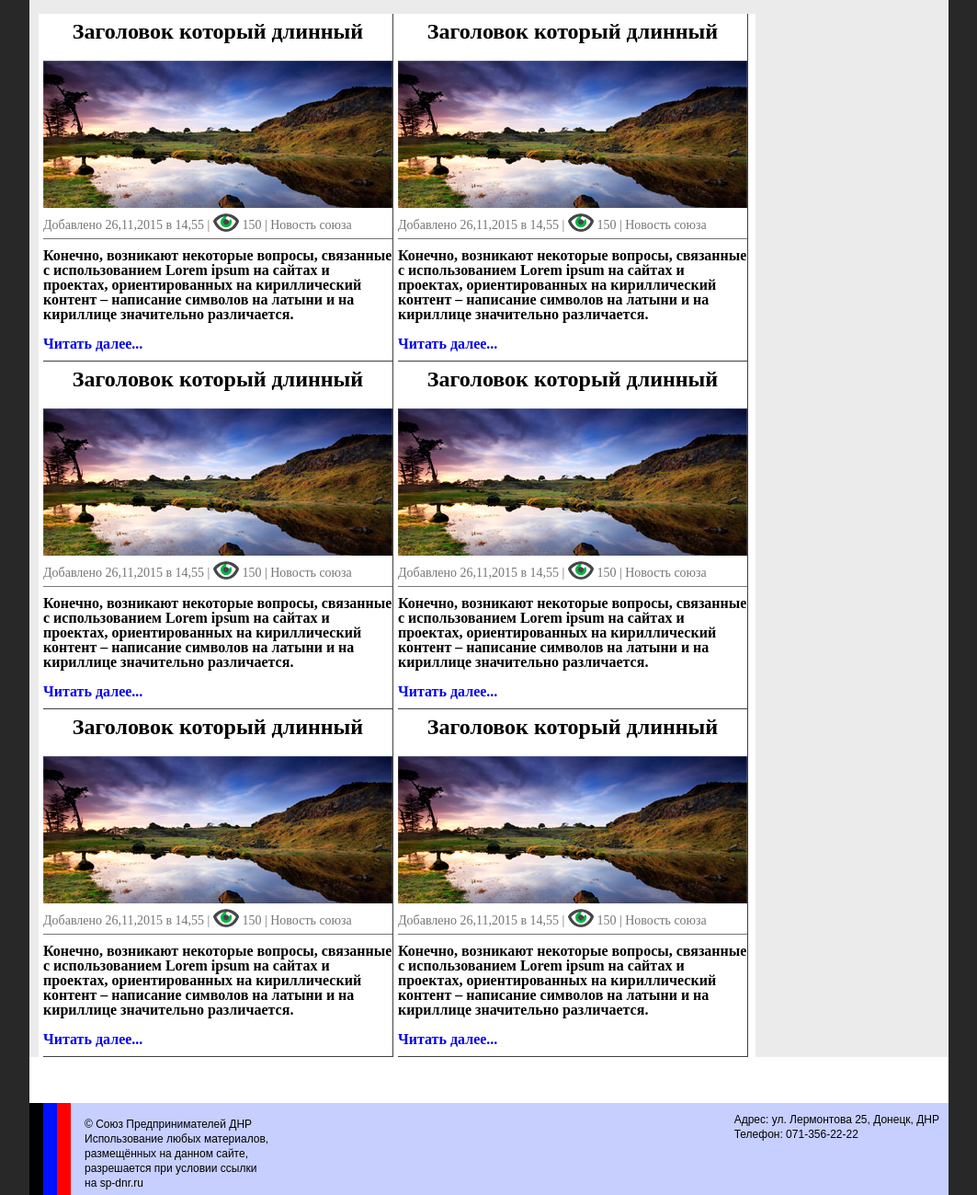
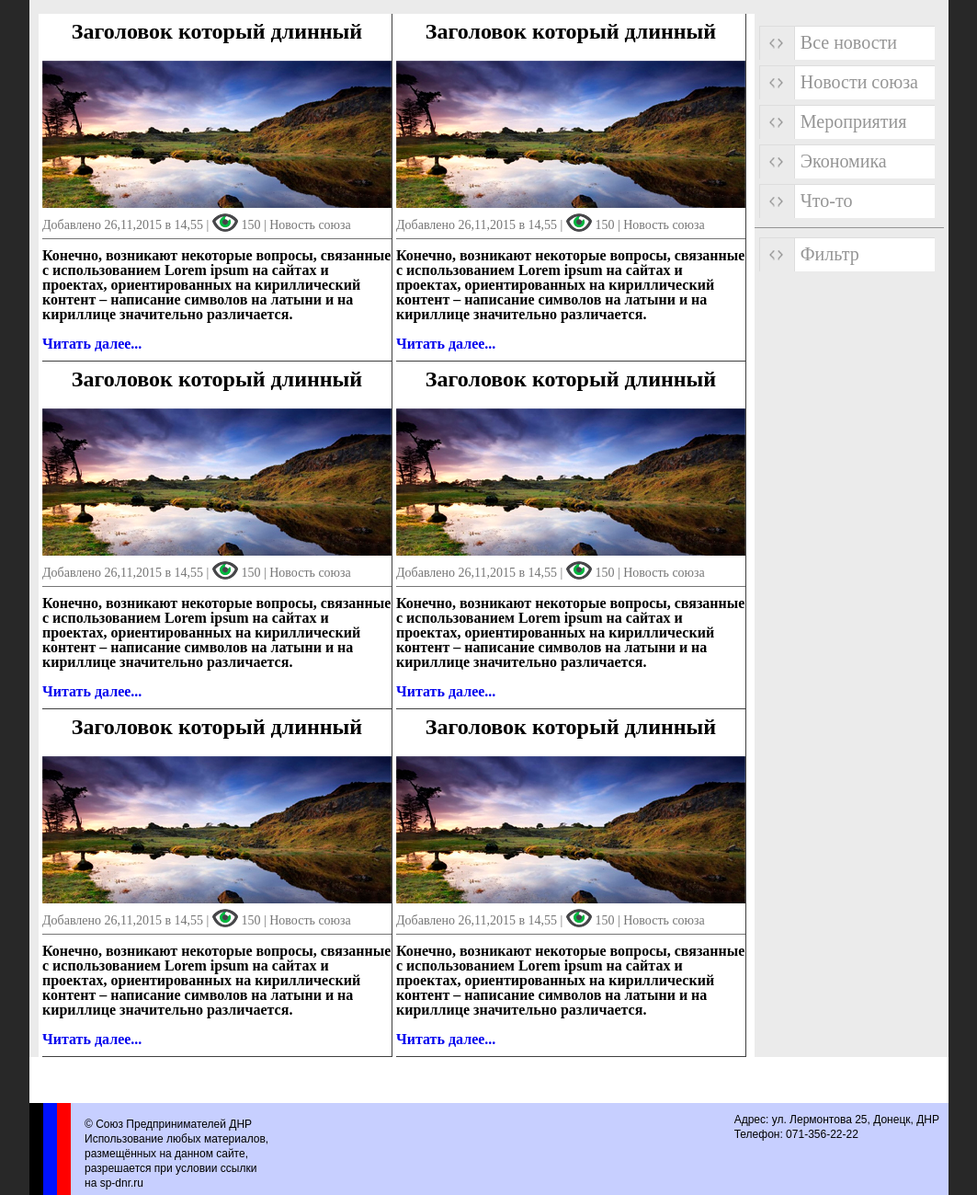
Before and after one commit to Klym/sp-dnr, a PHP site: page /news.php in a window 1280 px wide. Shown: the part 220-1519 px from the top of the page at 92% size, without its empty margins (108-1171 px from the left). Run offline with PHP 8.4, Linux system fonts and the light colour scheme.

Commit message:
add news navigation styles

```diff
--- a/css/style.css
+++ b/css/style.css
@@ -89,7 +89,7 @@ p {
 	font-size:17px;
 }
 
-nav {
+#wrapper > nav {
 	position:relative;
 	height:50px;
 	background-color:#FFF;
@@ -163,16 +163,17 @@ article a:hover {
 }
 
 #news > section {
-	width:780px;
+	width:787px;
 	height:100%;
 	background-color:#FFF;
+	padding-right:7px;
 }
 
 #news > section > article {
 	float:left;
 	width:380px;
 	padding:7px 0 10px 0;
-	margin-left:5px;
+	margin-left:4px;
 	border-bottom:1px solid #404040;
 	border-right:1px solid #404040;
 }
@@ -213,6 +214,60 @@ article a:hover {
 
 #news > aside {
 	width:210px;
+	padding:13px 5px 0 0;
+}
+
+
+#news > aside .newsNavItem {
+	width:190px;
+	height:36px;
+	border-left:1px solid #dddddd;
+	border-top:1px solid #dddddd;
+	margin-bottom:6px;
+	display:-webkit-box;
+	display:-moz-box;
+	display:-ms-box;
+	display:flex;
+	cursor:pointer;
+}
+
+#news > aside .newsNavItem {
+	margin-left:5px;
+}
+
+#news > aside .newsNavItemMark {
+	position:relative;
+	width:38px;
+	border-right:1px solid #dddddd;
+	background-image:url(../img/newsNavMarker.png);
+	background-repeat:no-repeat;
+	background-position:center;
+}
+
+#news > aside .newsNavItemText {
+	position:relative;
+	width:151px;
+	background-color:#FFF;
+	font-size:20px;
+	color:#959595;
+	padding:7px 0 0 6px;
+}
+
+#news > aside  .newsNavItem:hover .newsNavItemText {
+	color:#000;
+	background-color:#ebebeb;
+}
+
+#news > aside  .newsNavItem:hover .newsNavItemMark {
+	background-color:#FFF;
+	border-right:1px solid #bfbfbf;
+}
+
+.line {
+	width:100%;
+	height:1px;
+	background-color:#959595;
+	margin:10px 0 10px 0;
 }
 
 #partners {
--- a/news.php
+++ b/news.php
@@ -66,7 +66,33 @@
                 </article>
             </section>
             <aside>
-
+                <nav>
+                	<div class="newsNavItem">
+                    	<div class="newsNavItemMark"></div>
+                        <div class="newsNavItemText">Все новости</div>
+                    </div>
+                    <div class="newsNavItem">
+                    	<div class="newsNavItemMark"></div>
+                        <div class="newsNavItemText">Новости союза</div>
+                    </div>
+                    <div class="newsNavItem">
+                    	<div class="newsNavItemMark"></div>
+                        <div class="newsNavItemText">Мероприятия</div>
+                    </div>
+                    <div class="newsNavItem">
+                    	<div class="newsNavItemMark"></div>
+                        <div class="newsNavItemText">Экономика</div>
+                    </div>
+                    <div class="newsNavItem">
+                    	<div class="newsNavItemMark"></div>
+                        <div class="newsNavItemText">Что-то</div>
+                    </div>
+                </nav>
+                <div class="line"></div>
+                    <div class="newsNavItem">
+                    	<div class="newsNavItemMark"></div>
+                        <div class="newsNavItemText">Фильтр</div>
+                    </div>
             </aside>
         </div>
         <footer>
```
Also changed, not shown: img/newsNavMarker.png (added).
